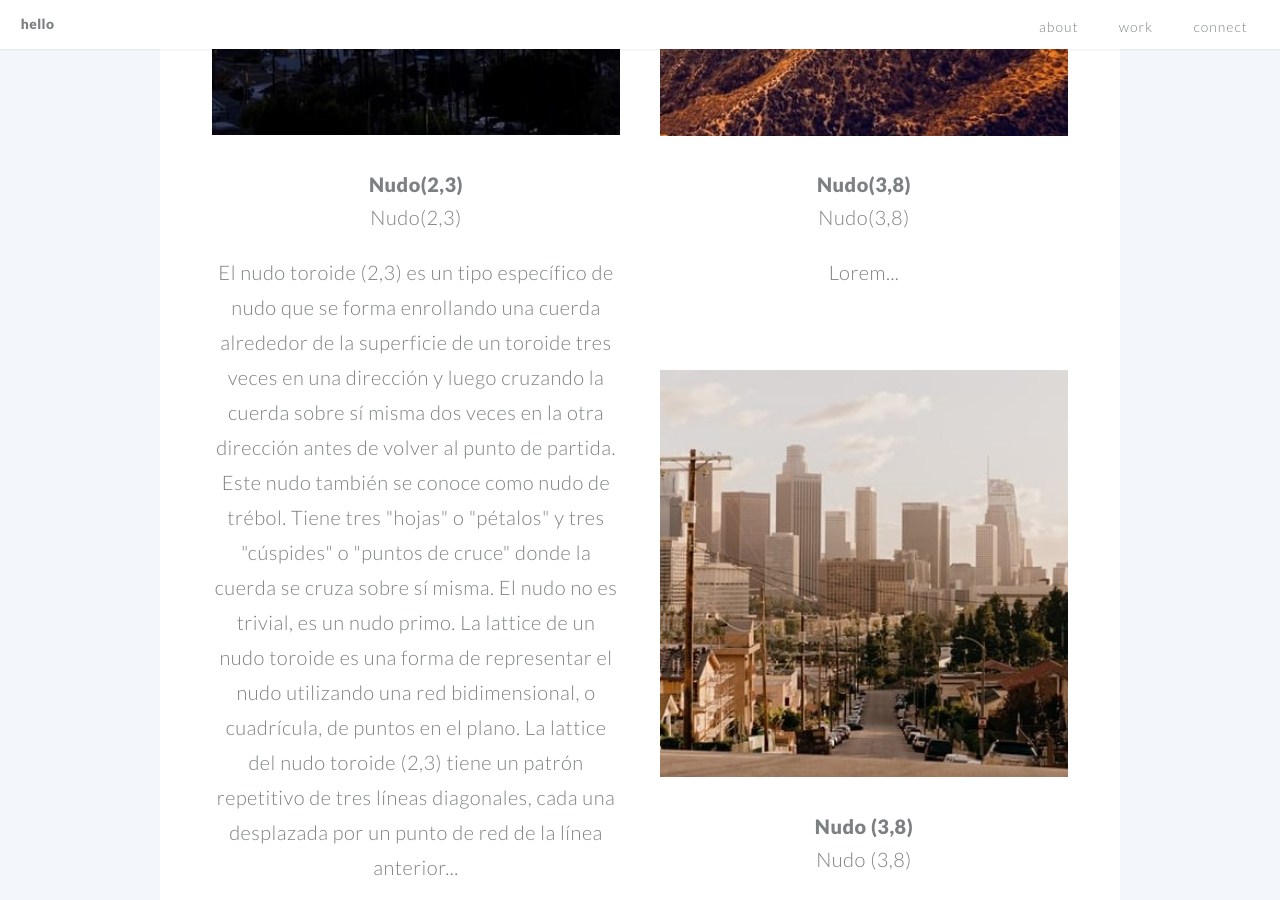
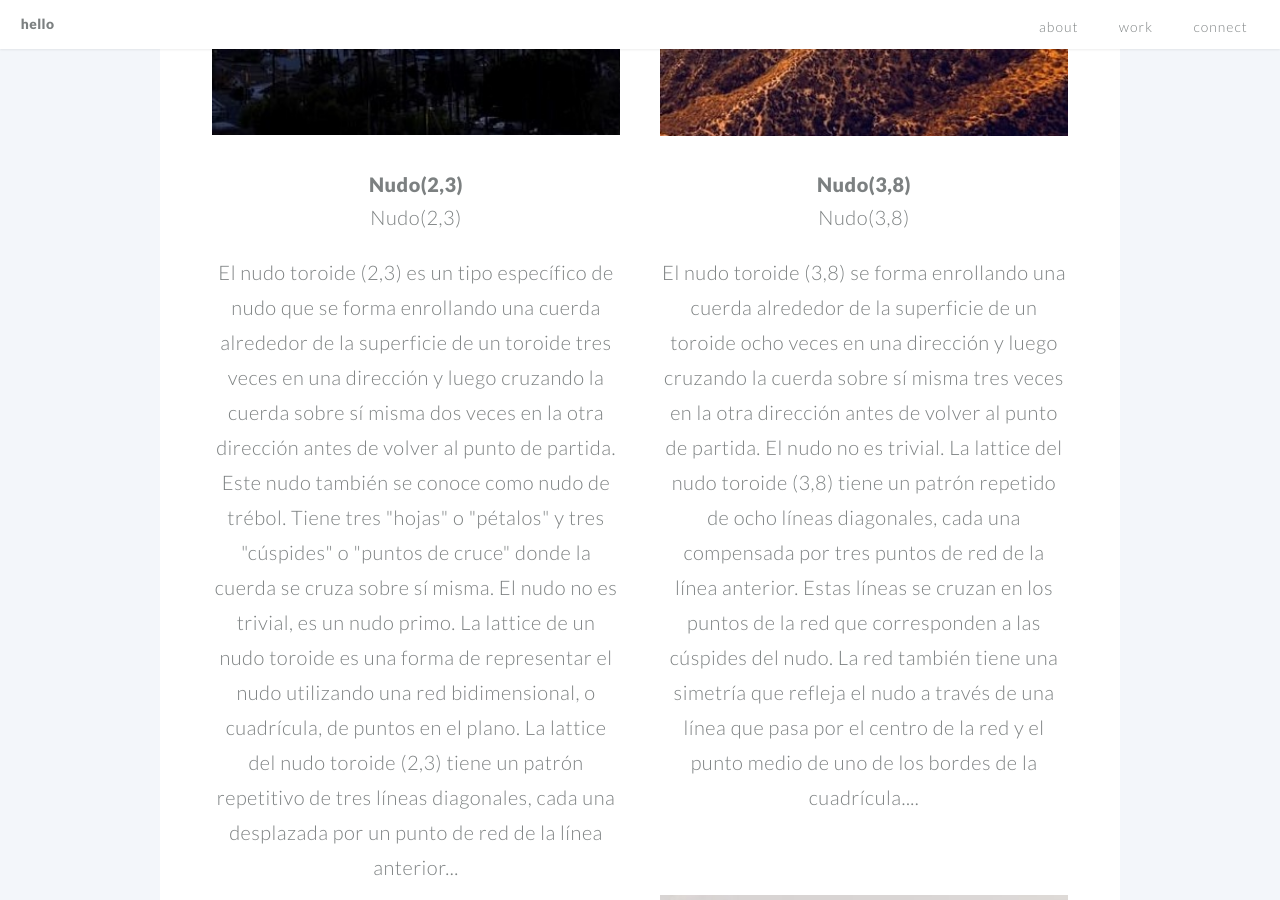
Before and after one commit to bestiario/bestiario.github.io, a Jekyll site: the page built from index.md, in a window 1280 px wide and 900 px high, scrolled down 6916 px. Built offline with Jekyll 4.4.1, drawn with Linux system fonts in a browser that asks for light colours.

Commit message:
Update example10.html

```diff
--- a/_includes/example10.html
+++ b/_includes/example10.html
@@ -1,3 +1,4 @@
 <h1><a href="#">Nudo(3,8)</a></h1>
 <h2>Nudo(3,8)<h2>
-<p>Lorem...</p>
+<p>El nudo toroide (3,8) se forma enrollando una cuerda alrededor de la superficie de un toroide ocho veces en una dirección y luego cruzando la cuerda sobre sí misma tres veces en la otra dirección antes de volver al punto de partida. El nudo no es trivial.
+La lattice del nudo toroide (3,8) tiene un patrón repetido de ocho líneas diagonales, cada una compensada por tres puntos de red de la línea anterior. Estas líneas se cruzan en los puntos de la red que corresponden a las cúspides del nudo. La red también tiene una simetría que refleja el nudo a través de una línea que pasa por el centro de la red y el punto medio de uno de los bordes de la cuadrícula....</p>
```
